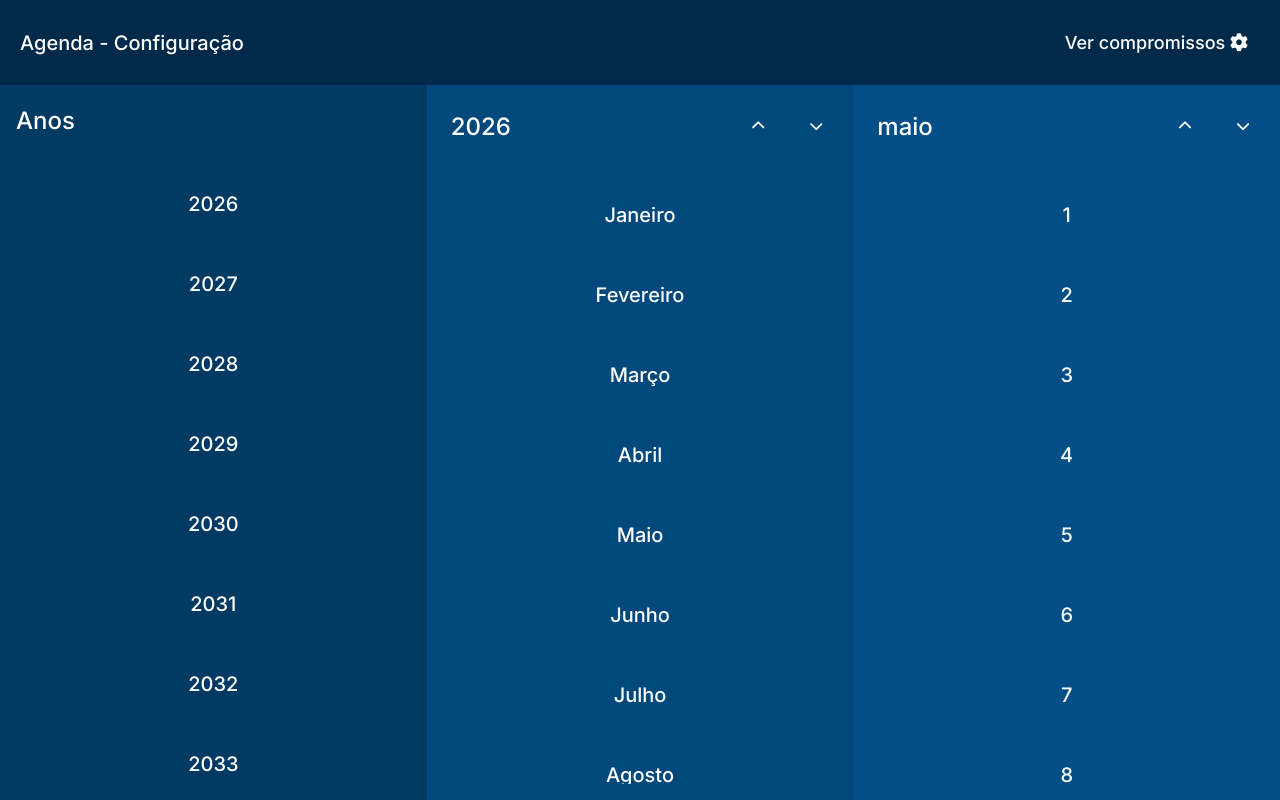
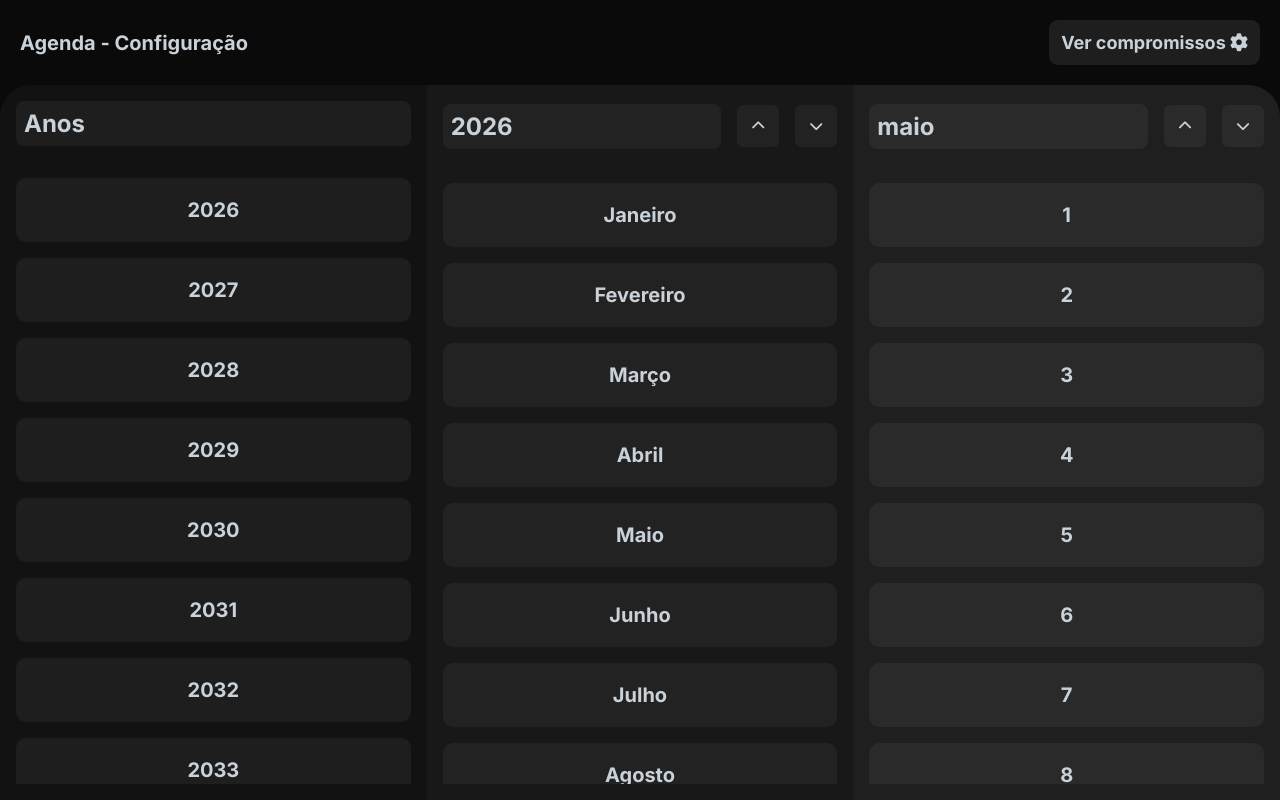
Before and after one commit to HigorMolina/Calend-rio_js, a plain HTML site: page src/index.html in a window 1280 px wide. Drawn offline with Linux system fonts and the light colour scheme.

Commit message:
refactor: mudando template

```diff
--- a/src/js/app.js
+++ b/src/js/app.js
@@ -10,36 +10,37 @@ const panelsData = [
   {
     id: "panel-anos",
     title: "Anos",
-    bg: "#013a63",
-    colorHover: "#014f86",
+    bg: "#121212",
+    buttonColor: "#1E1E1E",
+    colorHover: "#282828",
     canBack: false,
   },
   {
     id: "panel-meses",
     title: now.getFullYear(),
-    bg: "#01497c",
-    colorHover: "#2a6f97",
+    bg: "#181818",
+    buttonColor: "#222222",
+    colorHover: "#2F2F2F",
   },
   {
     id: "panel-dias",
     title: now.toLocaleString("pt-BR", { month: "long" }),
-    bg: "#014f86",
-    colorHover: "#2a6f97",
+    bg: "#1F1F1F",
+    buttonColor: "#2A2A2A",
+    colorHover: "#383838",
   },
-  // {
-  //   id: "panel-horario",
-  //   title: now.getDay(),
-  //   bg: "#2a6f97",
-  //   colorHover: "#468faf",
-  // },
 ];
 
 const main = document.querySelector("main");
 
 panelsData.forEach((el) =>
-  main.appendChild(Panel(el.id, el.title, el.bg, el.colorHover, el?.canBack)),
+  main.appendChild(
+    Panel(el.id, el.title, el.bg, el.buttonColor, el.colorHover, el?.canBack),
+  ),
 );
 
-YearsDots();
-MonthsDots();
-DaysDots();
+YearsDots("#1E1E1E", "#282828");
+
+MonthsDots("#222222", "#2F2F2F");
+
+DaysDots("#2A2A2A", "#383838");
--- a/src/js/components/button.js
+++ b/src/js/components/button.js
@@ -1,4 +1,4 @@
-export function ButtonUpBack(id, type, hoverColor, callback) {
+export function ButtonUpBack(id, type, buttonColor, hoverColor, callback) {
   const icon = document.createElement("i");
 
   switch (type) {
@@ -14,17 +14,10 @@ export function ButtonUpBack(id, type, hoverColor, callback) {
 
   btn.id = id;
 
+  btn.classList.add("button-up-down");
+
   btn.style.cssText = `
-    background-color: transparent;
-    border: 0;
-    padding: 1em;
-    font-size: 14px;
-    display: flex;
-    align-items: center;
-    justify-content: center;
-    border-radius: 6px;
-    transition: all 0.5s;
-    cursor: pointer;
+    background-color: ${buttonColor};
   `;
 
   btn.appendChild(icon);
@@ -36,28 +29,21 @@ export function ButtonUpBack(id, type, hoverColor, callback) {
   });
 
   btn.addEventListener("mouseleave", () => {
-    btn.style.backgroundColor = "transparent";
+    btn.style.backgroundColor = buttonColor;
   });
 
   return btn;
 }
 
-export function ButtonLeave(id, title, hoverColor, callback) {
+export function ButtonLeave(id, title, buttonColor, hoverColor, callback) {
   const btn = document.createElement("button");
 
   btn.id = id;
   btn.textContent = title;
 
+  btn.classList.add("button-leave");
   btn.style.cssText = `
-    cursor: pointer;
-    font-size: 24px;
-    background-color: transparent;
-    border: 0;
-    padding: 8px;
-    display: flex;
-    border-radius: 8px;
-    flex: 1;
-    transition: all 0.5s;
+    background-color: ${buttonColor};
   `;
 
   btn.addEventListener("click", () => callback());
@@ -67,7 +53,7 @@ export function ButtonLeave(id, title, hoverColor, callback) {
   });
 
   btn.addEventListener("mouseleave", () => {
-    btn.style.backgroundColor = "transparent";
+    btn.style.backgroundColor = buttonColor;
   });
 
   return btn;
--- a/src/js/components/days.js
+++ b/src/js/components/days.js
@@ -1,6 +1,6 @@
 import Dot from "./dot.js";
 
-export function DaysDots() {
+export function DaysDots(buttonColor, buttonHover) {
   const panelDays = document.getElementById("panel-dias");
 
   const section = document.createElement("section");
@@ -16,7 +16,7 @@ export function DaysDots() {
   const date = new Date(5, 2026, 0);
 
   for (let index = 1; index <= date.getDate(); index++) {
-    const dot = Dot(index, "#2a6f97");
+    const dot = Dot(index, buttonColor, buttonHover);
     section.appendChild(dot);
   }
 
--- a/src/js/components/dot.js
+++ b/src/js/components/dot.js
@@ -1,4 +1,4 @@
-export default function Dot(title, hoverColor) {
+export default function Dot(title, buttonColor, hoverColor) {
   // TODO: MUDAR PARA BUTTON
   const dot = document.createElement("div");
 
@@ -6,6 +6,7 @@ export default function Dot(title, hoverColor) {
 
   dot.style.cssText = `
     display: flex;
+    background-color: ${buttonColor};
     cursor: pointer;
     align-items: center;
     justify-content: center;
@@ -21,7 +22,7 @@ export default function Dot(title, hoverColor) {
   });
 
   dot.addEventListener("mouseleave", () => {
-    dot.style.backgroundColor = "transparent";
+    dot.style.backgroundColor = buttonColor;
   });
 
   return dot;
--- a/src/js/components/months.js
+++ b/src/js/components/months.js
@@ -2,7 +2,7 @@ import { getMonths } from "../features/calendar.js";
 
 import Dot from "./dot.js";
 
-export function MonthsDots() {
+export function MonthsDots(buttonColor, buttonHover) {
   const panelMeses = document.getElementById("panel-meses");
   const meses = getMonths();
 
@@ -16,7 +16,7 @@ export function MonthsDots() {
   `;
 
   meses.forEach((el) => {
-    const dot = Dot(el, "#2a6f97");
+    const dot = Dot(el, buttonColor, buttonHover);
 
     section.appendChild(dot);
   });
--- a/src/js/components/panel.js
+++ b/src/js/components/panel.js
@@ -1,6 +1,13 @@
 import { ButtonUpBack, ButtonLeave } from "./button.js";
 
-export default function Panel(id, title, bg, hoverColor, canBack = true) {
+export default function Panel(
+  id,
+  title,
+  bg,
+  buttonColor,
+  hoverColor,
+  canBack = true,
+) {
   const panel = document.createElement("div");
 
   panel.id = id;
@@ -30,8 +37,10 @@ export default function Panel(id, title, bg, hoverColor, canBack = true) {
 
     p.textContent = title;
 
+    p.classList.add("button-leave");
+
     p.style.cssText = `
-    font-size: 24px;
+    background-color: ${buttonColor};
     `;
 
     header.appendChild(p);
@@ -44,7 +53,7 @@ export default function Panel(id, title, bg, hoverColor, canBack = true) {
   const section = document.createElement("section");
 
   header.appendChild(
-    ButtonLeave(`${title}-leave`, title, hoverColor, () =>
+    ButtonLeave(`${title}-leave`, title, buttonColor, hoverColor, () =>
       console.log("leave"),
     ),
   );
@@ -60,12 +69,14 @@ export default function Panel(id, title, bg, hoverColor, canBack = true) {
     {
       id: `${title}-up`,
       type: "up",
+      buttonColor,
       hoverColor,
       callback: () => console.log("apertei up"),
     },
     {
       id: `${title}-down`,
       type: "down",
+      buttonColor,
       hoverColor,
       callback: () => console.log("apertei down"),
     },
@@ -76,6 +87,7 @@ export default function Panel(id, title, bg, hoverColor, canBack = true) {
       ButtonUpBack(
         btnData.id,
         btnData.type,
+        btnData.buttonColor,
         btnData.hoverColor,
         btnData.callback,
       ),
--- a/src/js/components/years.js
+++ b/src/js/components/years.js
@@ -1,6 +1,6 @@
 import Dot from "./dot.js";
 
-export function YearsDots() {
+export function YearsDots(buttonColor, buttonHover) {
   const panelAno = document.getElementById("panel-anos");
 
   const section = document.createElement("section");
@@ -21,7 +21,7 @@ export function YearsDots() {
   }
 
   years.forEach((el) => {
-    const dot = Dot(el, "#2a6f97");
+    const dot = Dot(el, buttonColor, buttonHover);
 
     section.appendChild(dot);
   });
--- a/src/style.css
+++ b/src/style.css
@@ -7,8 +7,8 @@
   font-family: "Inter", sans-serif;
   font-optical-sizing: auto;
   font-style: normal;
-  font-weight: 500;
-  color: #fff;
+  font-weight: 700;
+  color: #c9d1d9;
 }
 
 button {
@@ -20,11 +20,11 @@ button {
 
 body {
   display: flex;
-  background-color: #012a4a;
+  background-color: #0a0a0a;
   flex-direction: column;
   min-height: 100vh;
+  margin: 0;
 }
-
 .main-header {
   display: flex;
   justify-content: space-between;
@@ -46,10 +46,11 @@ body {
   transition: all 0.5s;
   padding: 12px;
   border-radius: 0.5em;
+  background-color: #1e1e1e;
 }
 
 .main-header ul li button:hover {
-  background-color: #014f86;
+  background-color: #282828;
 }
 
 main {
@@ -57,4 +58,25 @@ main {
   display: flex;
   height: 0;
   align-items: start;
+  border-radius: 2em 2em 0 0;
+  overflow: hidden;
 }
+
+.button-leave {
+  font-size: 24px;
+  padding: 8px;
+  display: flex;
+  border-radius: 8px;
+  flex: 1;
+  transition: all 0.5s;
+}
+
+.button-up-down {
+  padding: 1em;
+  font-size: 14px;
+  display: flex;
+  align-items: center;
+  justify-content: center;
+  border-radius: 6px;
+  transition: all 0.5s;
+}
```
